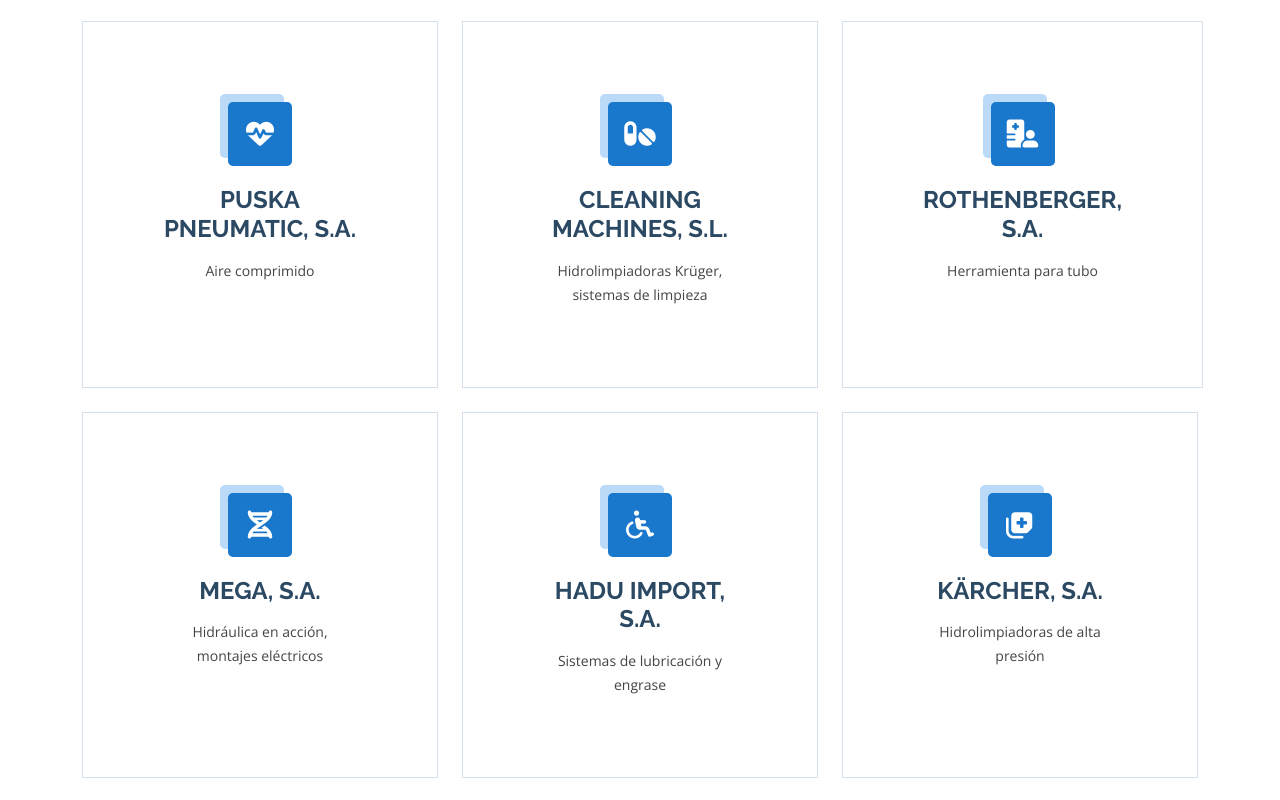
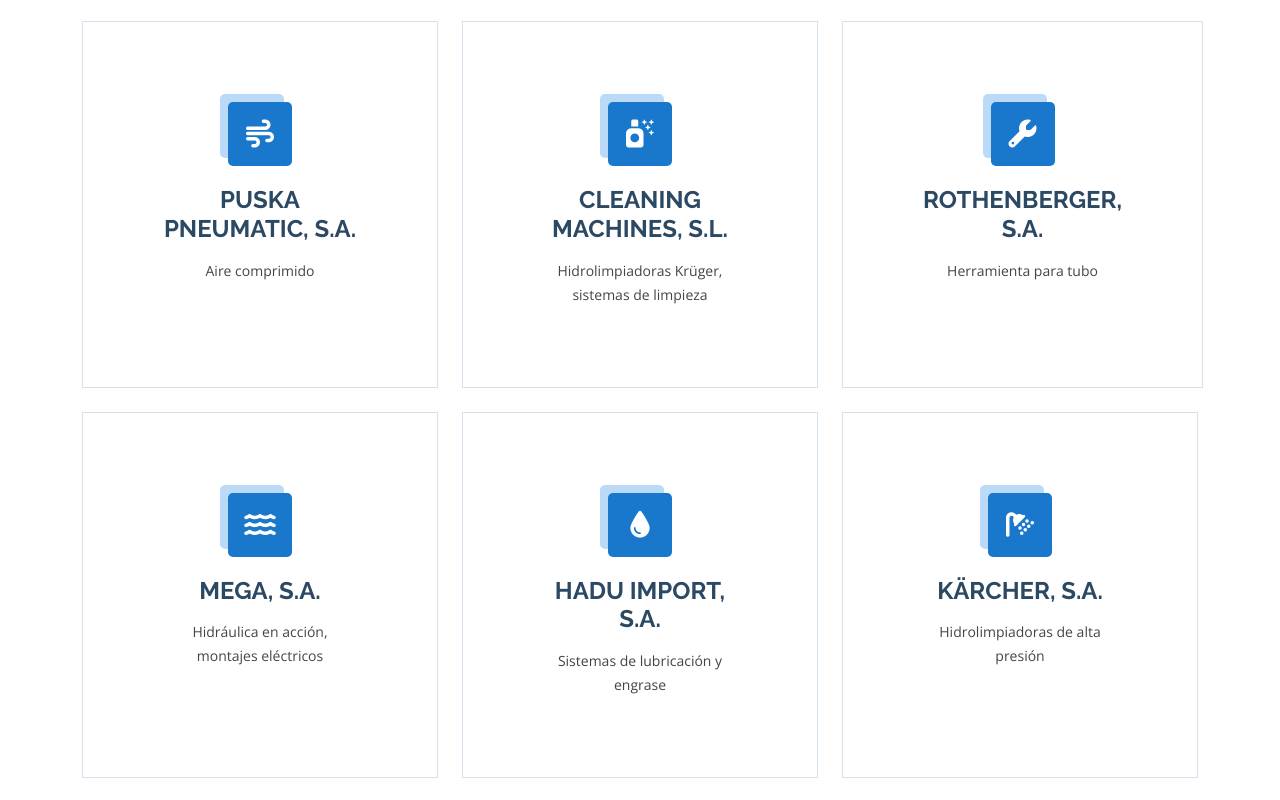
Before and after one commit to JoanMenendezCalafell/MartiAmengualRedise-o, a plain HTML site: page index.html in a window 1280 px wide. Shown: the part 2320-3120 px from the top of the page. Drawn offline with nearby package versions, Linux system fonts and the light colour scheme.

Commit message:
je ne se pa

```diff
--- a/index.html
+++ b/index.html
@@ -232,7 +232,7 @@
         <div class="row">
           <div class="col-lg-4 col-md-6 d-flex align-items-stretch">
             <div class="icon-box">
-              <div class="icon"><i class="fas fa-heartbeat"></i></div>
+              <div class="icon"><i class="fa-solid fa-wind"></i></div>
               <h4><a href="">PUSKA PNEUMATIC, S.A.</a></h4>
               <p>Aire comprimido</p>
             </div>
@@ -240,7 +240,7 @@
 
           <div class="col-lg-4 col-md-6 d-flex align-items-stretch mt-4 mt-md-0">
             <div class="icon-box">
-              <div class="icon"><i class="fas fa-pills"></i></div>
+              <div class="icon"><i class="fa-solid fa-spray-can-sparkles"></i></div>
               <h4><a href="">	CLEANING MACHINES, S.L.</a></h4>
               <p>Hidrolimpiadoras Krüger, sistemas de limpieza</p>
             </div>
@@ -248,7 +248,7 @@
 
           <div class="col-lg-4 col-md-6 d-flex align-items-stretch mt-4 mt-lg-0">
             <div class="icon-box">
-              <div class="icon"><i class="fas fa-hospital-user"></i></div>
+              <div class="icon"><i class="fa-solid fa-wrench"></i></div>
               <h4><a href="">ROTHENBERGER, S.A.</a></h4>
               <p>Herramienta para tubo</p>
             </div>
@@ -256,7 +256,7 @@
 
           <div class="col-lg-4 col-md-6 d-flex align-items-stretch mt-4">
             <div class="icon-box">
-              <div class="icon"><i class="fas fa-dna"></i></div>
+              <div class="icon"><i class="fa-solid fa-water"></i></div>
               <h4><a href="">MEGA, S.A.</a></h4>
               <p>Hidráulica en acción, montajes eléctricos</p>
             </div>
@@ -264,7 +264,7 @@
 
           <div class="col-lg-4 col-md-6 d-flex align-items-stretch mt-4">
             <div class="icon-box">
-              <div class="icon"><i class="fas fa-wheelchair"></i></div>
+              <div class="icon"><i class="fa-solid fa-droplet"></i></div>
               <h4><a href="">HADU IMPORT, S.A.</a></h4>
               <p>Sistemas de lubricación y engrase</p>
             </div>
@@ -272,7 +272,7 @@
 
           <div class="col-lg-4 col-md-6 d-flex align-items-stretch mt-4">
             <div class="icon-box">
-              <div class="icon"><i class="fas fa-notes-medical"></i></div>
+              <div class="icon"><i class="fa-solid fa-shower"></i></div>
               <h4><a href="">	KÄRCHER, S.A.</a></h4>
               <p>	Hidrolimpiadoras de alta presión</p>
             </div>
@@ -352,8 +352,8 @@
       <div class="container">
 
         <div class="section-title">
-          <h2>Gallery</h2>
-          <p>Magnam dolores commodi suscipit. Necessitatibus eius consequatur ex aliquid fuga eum quidem. Sit sint consectetur velit. Quisquam quos quisquam cupiditate. Et nemo qui impedit suscipit alias ea. Quia fugiat sit in iste officiis commodi quidem hic quas.</p>
+          <h2>Galería</h2>
+          <p>Fotografías de varios de nuestrros trabajos.</p>
         </div>
       </div>
 
@@ -435,7 +435,7 @@
 
         <div class="section-title">
           <h2>Mapa</h2>
-          <p>Magnam dolores commodi suscipit. Necessitatibus eius consequatur ex aliquid fuga eum quidem. Sit sint consectetur velit. Quisquam quos quisquam cupiditate. Et nemo qui impedit suscipit alias ea. Quia fugiat sit in iste officiis commodi quidem hic quas.</p>
+          <p>Aqui podeis visualizar en google maps la localización de nuesta empresa.</p>
         </div>
       </div>
 
```
